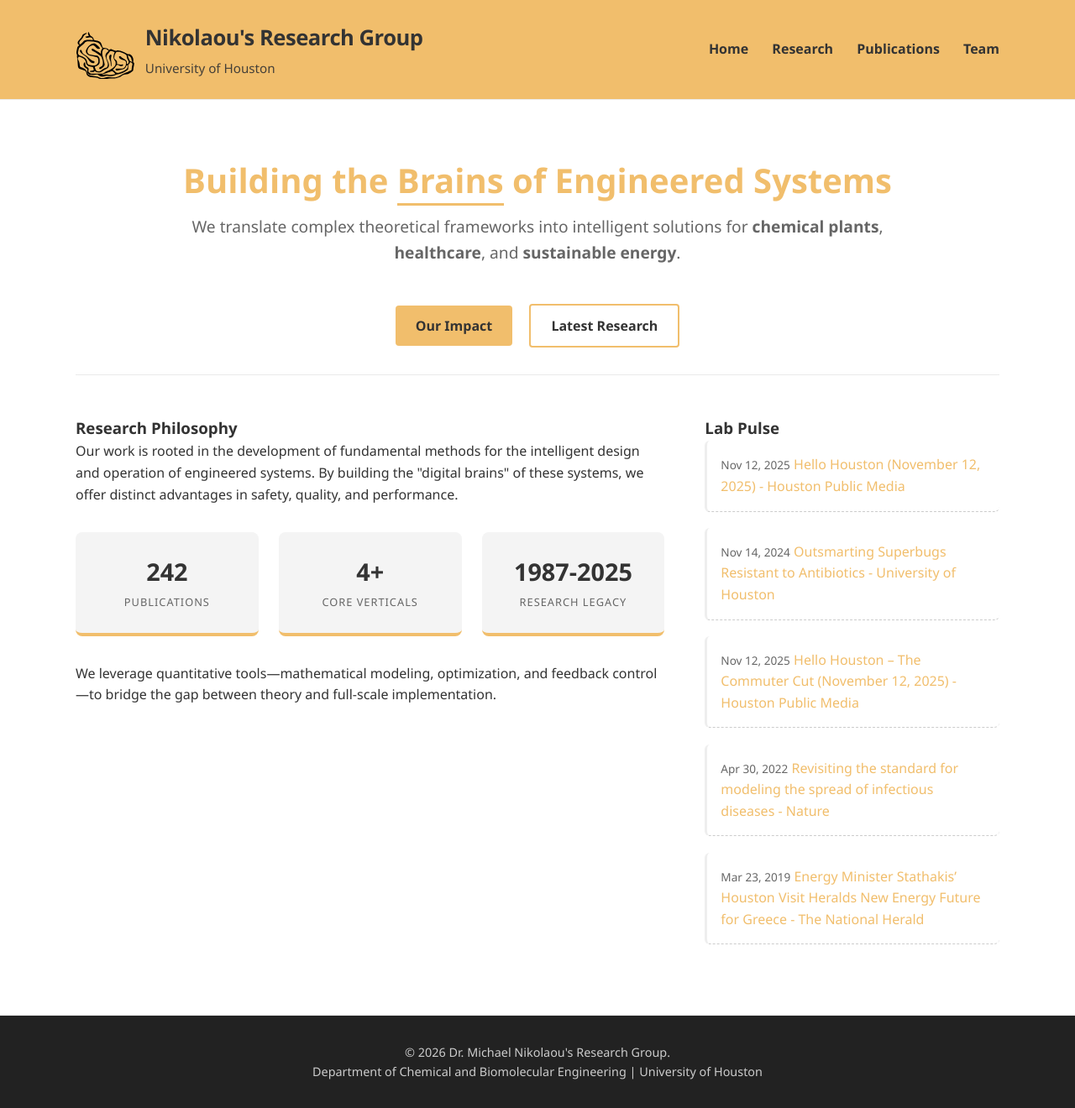
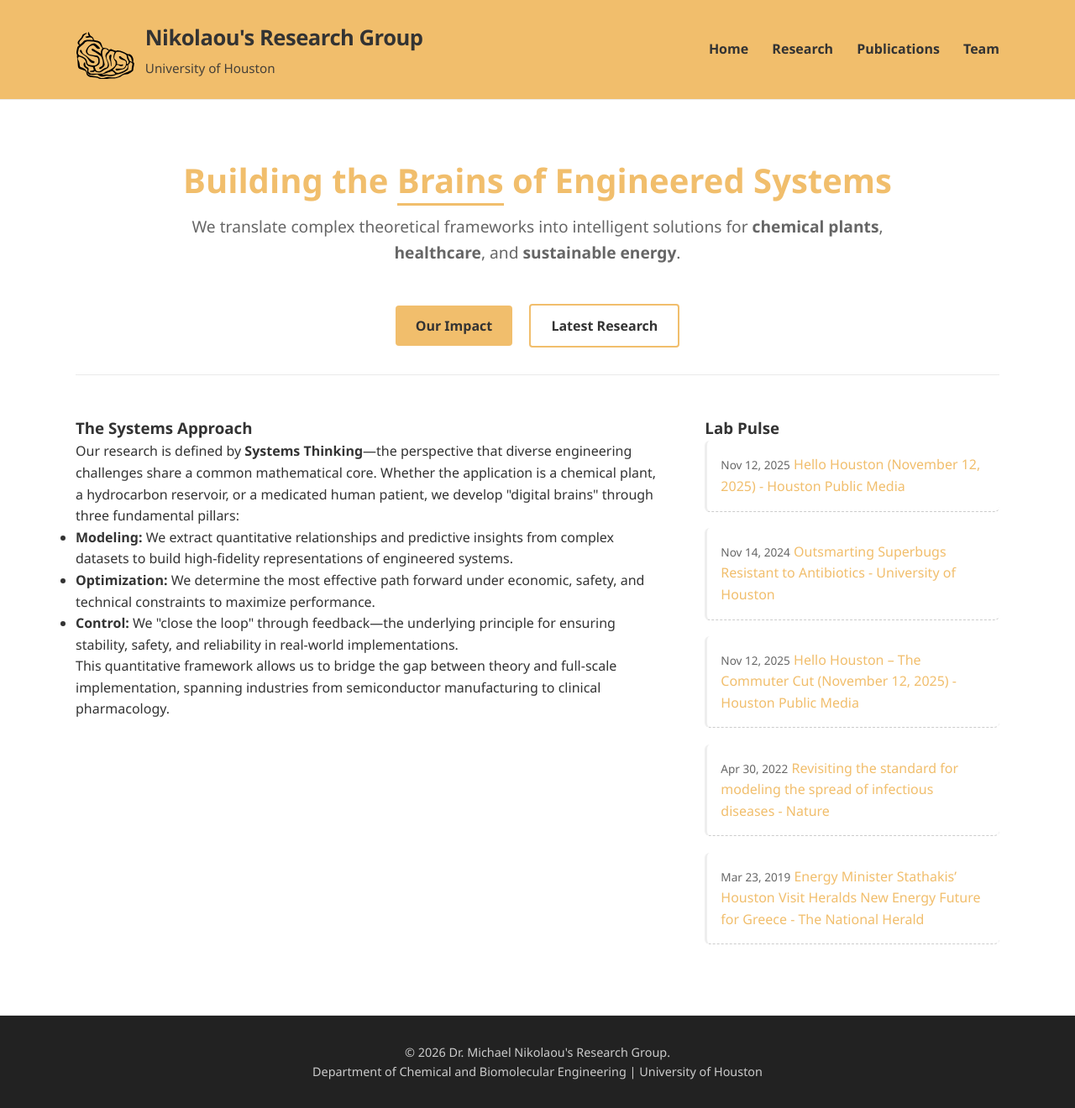
Before and after one commit to GALGAT/nikolaou-lab, a Jekyll site: the page built from index.html, in a window 1280 px wide. Shown: the whole page at 84% size. Built offline with Jekyll 4.4.1, drawn with Linux system fonts in a browser that asks for light colours.

Commit message:
Update index.html

```diff
--- a/index.html
+++ b/index.html
@@ -17,25 +17,26 @@ title: Home
 
 <div class="homepage-grid">
     <section class="bio-section">
-        <h3 class="section-title">Research Philosophy</h3>
-        <p>Our work is rooted in the development of fundamental methods for the intelligent design and operation of engineered systems. By building the "digital brains" of these systems, we offer distinct advantages in safety, quality, and performance.</p>
+        <h3 class="section-title">The Systems Approach</h3>
+        <p>Our research is defined by <strong>Systems Thinking</strong>—the perspective that diverse engineering challenges share a common mathematical core. Whether the application is a chemical plant, a hydrocarbon reservoir, or a medicated human patient, we develop "digital brains" through three fundamental pillars:</p>
 
-        <div class="impact-metrics">
-            <div class="metric-card">
-                <span class="metric-value">{{ site.data.publications.size }}</span>
-                <span class="metric-label">Publications</span>
-            </div>
-            <div class="metric-card">
-                <span class="metric-value">4+</span>
-                <span class="metric-label">Core Verticals</span>
-            </div>
-            <div class="metric-card">
-                <span class="metric-value">1987-2025</span>
-                <span class="metric-label">Research Legacy</span>
-            </div>
+
+
+        <div class="pillars-container">
+            <ul class="pillar-bullets">
+                <li>
+                    <strong>Modeling:</strong> We extract quantitative relationships and predictive insights from complex datasets to build high-fidelity representations of engineered systems.
+                </li>
+                <li>
+                    <strong>Optimization:</strong> We determine the most effective path forward under economic, safety, and technical constraints to maximize performance.
+                </li>
+                <li>
+                    <strong>Control:</strong> We "close the loop" through feedback—the underlying principle for ensuring stability, safety, and reliability in real-world implementations.
+                </li>
+            </ul>
         </div>
 
-        <p>We leverage quantitative tools—mathematical modeling, optimization, and feedback control—to bridge the gap between theory and full-scale implementation.</p>
+        <p>This quantitative framework allows us to bridge the gap between theory and full-scale implementation, spanning industries from semiconductor manufacturing to clinical pharmacology.</p>
     </section>
 
     <section class="news-section">
```
